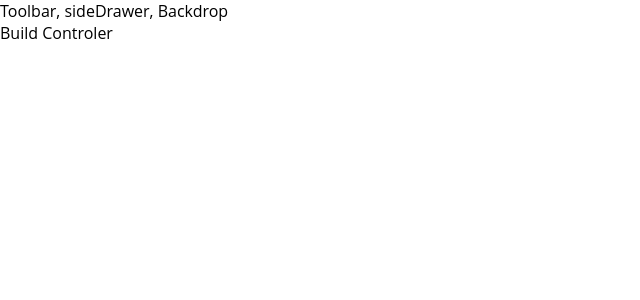
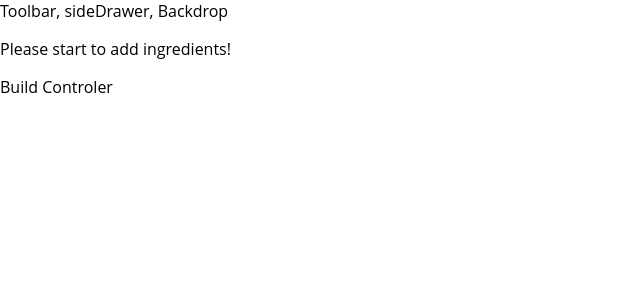
Before and after one commit to MiguelP1989/TheBurgerBuilder, a React app: page / in a window 1280 px wide. Shown: the top 300 px of the page, without its empty margins (0-640 px from the left). Built offline with nearby package versions, Linux system fonts and the light colour scheme; the HTML template or start-up script is replaced by a standard one.

Commit message:
calculating ingredients sum dynamically

```diff
--- a/src/components/Burger/Burger.js
+++ b/src/components/Burger/Burger.js
@@ -8,24 +8,24 @@ const Burger = (props) => {
 
     // transforming the object ingredients to an array
     let transformedIngredients = Object.keys(props.ingredients).map(ingKey => {
-        console.log("ingKey", ingKey);
-        console.log("props.ingredients", props.ingredients[ingKey]); // gives the value (number of ingredients)
-        console.log([...Array(props.ingredients[ingKey])]);
+    // console.log("ingKey", ingKey);
 
-    // transform tgis string value in an array
     // creating a newArray with the number of ingredients
-    // ..Array(2) -> creates an array with length of 2
+    // Array(2) -> creates an array with length of 2
     // [...Array(props.ingredients[ingKey])] -> creates an array with 2 elements [ , ]
     return [...Array(props.ingredients[ingKey])].map((_, idx) => {
-
         return <BurgerIngredients key={ingKey + idx} type={ingKey}/>
-
     })
-
-
+    // using reduce to flat the array
+     // calculating the ingredient sum dynamically
     }).reduce((arr, el) => {
         return arr.concat(el)
-    })
+    }, [])
+    // console.log(transformedIngredients);
+    if (transformedIngredients.length == 0) {
+        transformedIngredients = <p>Please start to add ingredients!</p>
+    }
+
 
 
     return(
--- a/src/components/Burger/BurguerIngredients/BurgerIngredients.js
+++ b/src/components/Burger/BurguerIngredients/BurgerIngredients.js
@@ -4,8 +4,6 @@ import PropTypes from "prop-types"
 import classes from "./BurgerIngredients.css"
 
 const BurgerIngredients = (props) =>  {
-
-    console.log(props);
 
 
 let ingredient = null
--- a/src/containers/BurgerBuilder/BurgerBuilder.js
+++ b/src/containers/BurgerBuilder/BurgerBuilder.js
@@ -7,10 +7,10 @@ import Burger from "../../components/Burger/Burger"
 class BurgerBuilder extends React.Component {
     state = {
         ingredients: {
-            salad: 2,
-            bacon: 2,
-            cheese: 1,
-            meat: 1
+            salad: 0,
+            bacon: 0,
+            cheese: 0,
+            meat: 0
         }
     }
 
```
